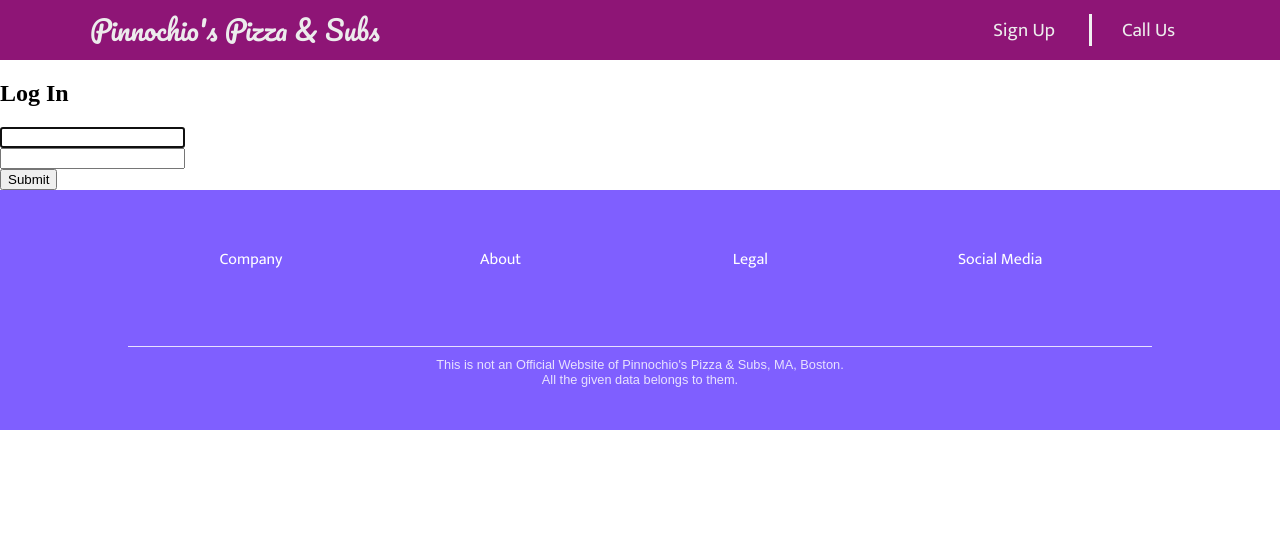
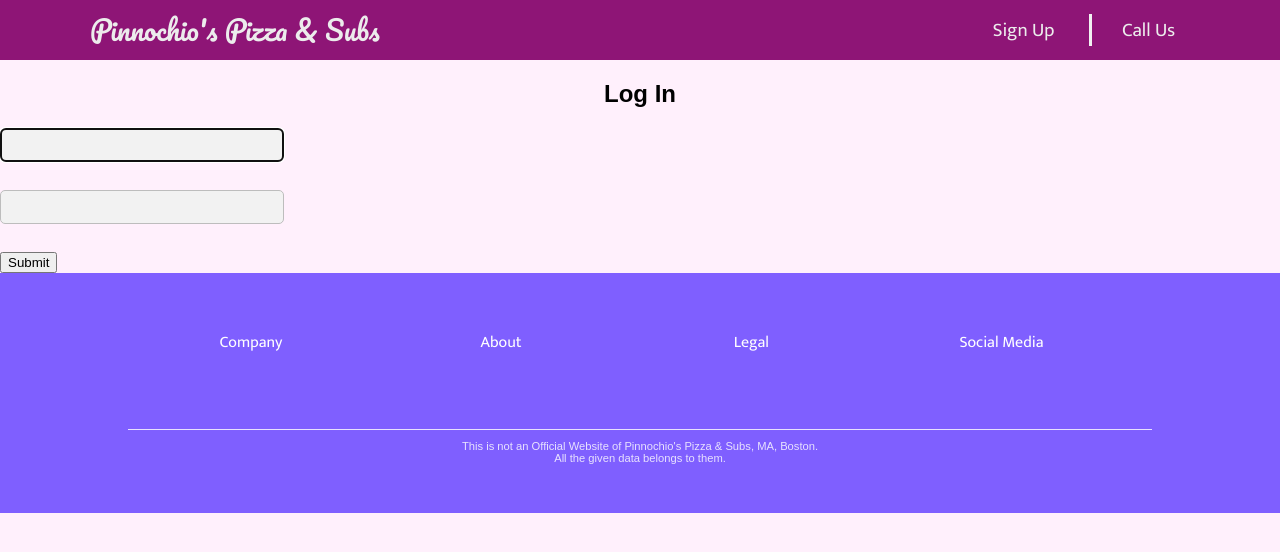
Before and after one commit to kkant041/pizza, a Django app: page /accounts/login/ in a window 1280 px wide. Shown: the top 552 px of the page. Run offline with Django 3.2, Linux system fonts and the light colour scheme.

Commit message:
kkant041

```diff
--- a/accounts/templates/accounts/login.html
+++ b/accounts/templates/accounts/login.html
@@ -11,16 +11,19 @@ Log In
 
 
 {% block body %}
-<h2>Log In</h2>
+<h2 class="login-h2">Log In</h2>
 {% if message %}
 <div>
     {{ message }}
 </div>
 {% endif %}
+
+<div class="login-form">
     <form method="post" action="{% url 'accounts:login' %}">
         {% csrf_token %}
         <input type="text" name="username" maxlength="150" autofocus required><br>
         <input type="password" name="password" autocomplete="new-password" required><br>
         <button type="submit">Submit</button>
     </form>
+</div>
 {% endblock body %}
--- a/home/static/home/style.css
+++ b/home/static/home/style.css
@@ -1,8 +1,9 @@
 body {
   padding: 0px;
   margin: 0px;
-  background: #ffffff;
+  background: #fff0fc;
   top: 70px;
+  font-family: Arial, Helvetica, sans-serif;
 }
 
 header {
@@ -89,7 +90,6 @@ header #mr ul li a.active {
 }
 
 .home-pizza {
-  background-color: #fae0f5;
   margin: 0px;
   padding: 0px 10%;
   width: 80%;
@@ -103,6 +103,7 @@ header #mr ul li a.active {
   overflow: hidden;
   width: 100%;
   height: 100%;
+  box-shadow: 5px 0px 5px #5a5854, -5px 0px 5px #5a5854;
 }
 
 .mySlides {
@@ -132,6 +133,23 @@ header #mr ul li a.active {
   to {
     opacity: 1;
   }
+}
+
+.login-h2 {
+  text-align: center;
+}
+
+.login-form form input {
+  font-size: 120%;
+  color: #5a5854;
+  background-color: #f2f2f2;
+  border: 1px solid #bdbdbd;
+  border-radius: 5px;
+  padding: 5px 5px 5px 30px;
+  background-repeat: no-repeat;
+  background-position: 8px 9px;
+  display: block;
+  margin-bottom: 10px;
 }
 
 .footer {
@@ -169,7 +187,7 @@ header #mr ul li a.active {
   color: #e8e2fe;
   font-family: sans-serif;
   font-weight: 300;
-  font-size: 0.8em;
+  font-size: 0.7em;
   text-align: center;
   padding-top: 10px;
 }
@@ -249,7 +267,7 @@ header #mr ul li a.active {
   }
 
   header #mr ul li {
-    font-size: 1.1em;
+    font-size: 1em;
   }
 
   .footer {
--- a/orders/templates/orders/index.html
+++ b/orders/templates/orders/index.html
@@ -15,4 +15,6 @@
             <li><a href="{% url 'orders:menu4' %}"> Salad</a></li>
             <li><a href="{% url 'orders:menu5' %}"> Dinner Platter</a></li>
         </ul>
+
+        {{message}}
 {% endblock body %}
--- a/orders/urls.py
+++ b/orders/urls.py
@@ -11,5 +11,6 @@ urlpatterns = [
     path("sub/", views.menu2, name="menu2"),
     path("pasta", views.menu3, name="menu3"),
     path("salad", views.menu4, name="menu4"),
-    path("dinner_platter", views.menu5, name="menu5")
+    path("dinner_platter", views.menu5, name="menu5"),
+    path("cart", views.cart, name="cart")
 ]
```
Also changed, not shown: accounts/templates/accounts/signup.html (+8 -6 lines), orders/models.py (+32 -6 lines), orders/templates/orders/cart.html (added, +20 -0 lines), orders/views.py (+42 -10 lines), db.sqlite3, orders/migrations/0004_cartitems.py (added), orders/migrations/0005_auto_20200407_1728.py (added), orders/templates/orders/dinner_platter.html (indentation only). Lines whose indentation alone changed are shown as unchanged.
